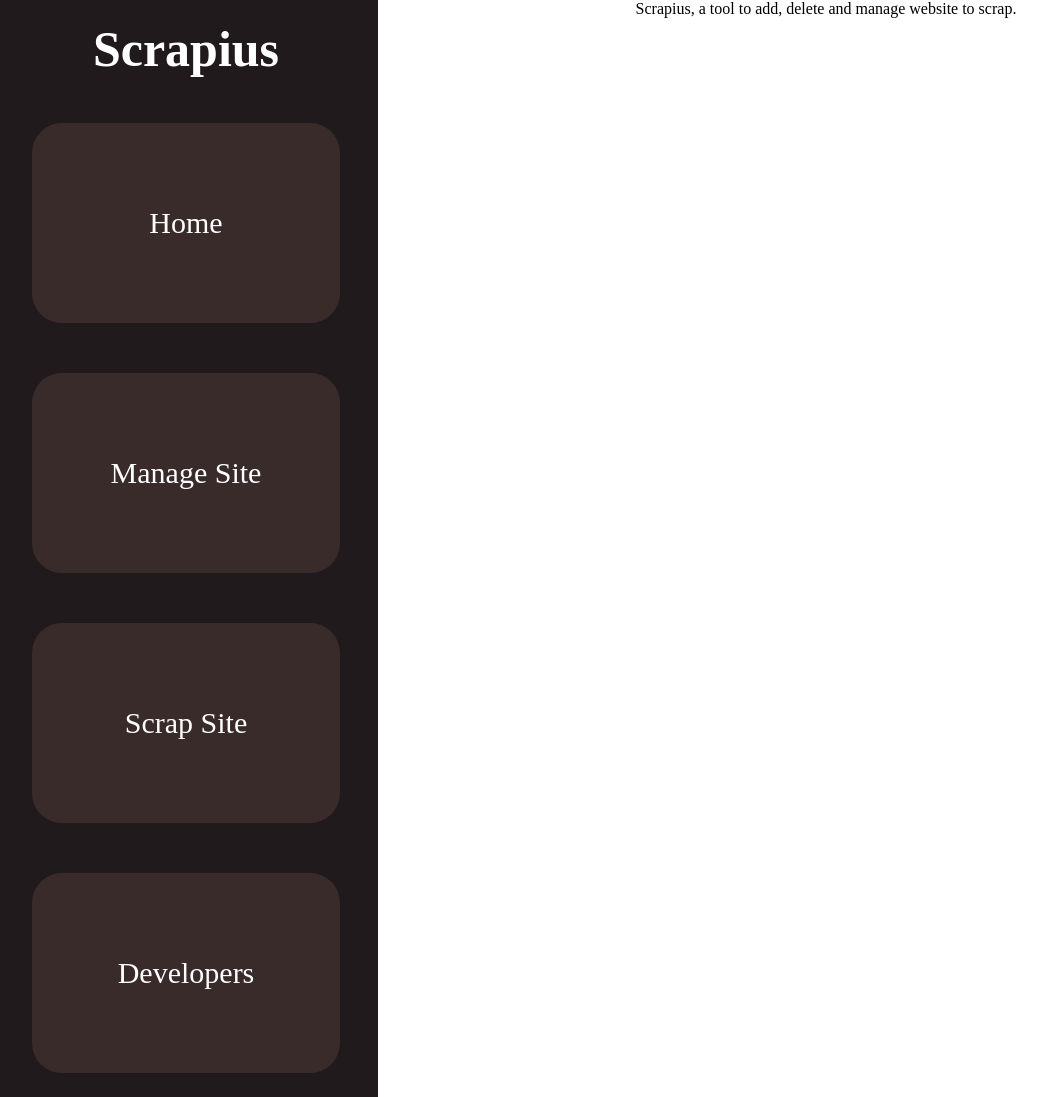
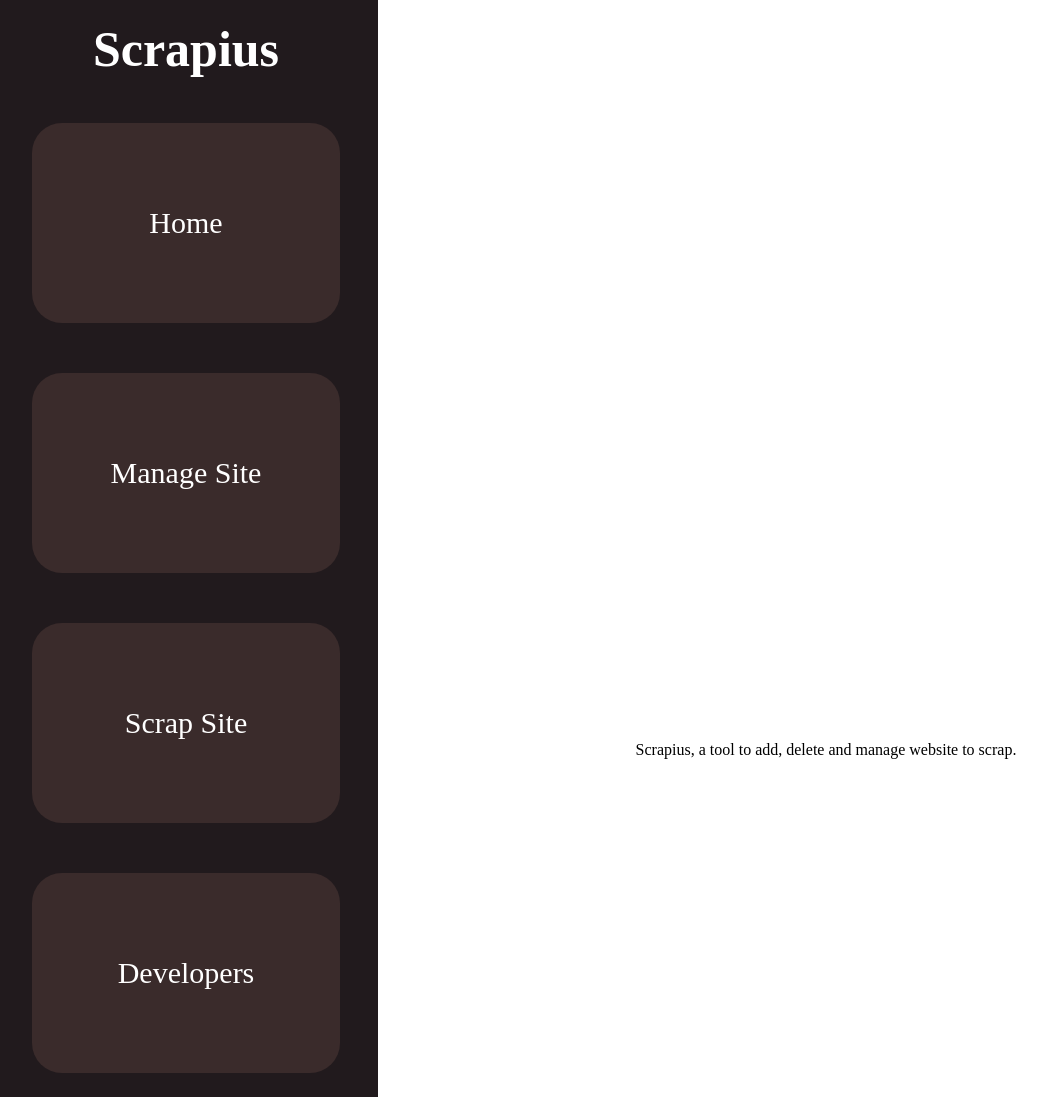
Before and after one commit to nikzdevz/Scrapius, a Flask app: page / in a window 1280 px wide. Shown: the top 1097 px of the page, without its empty margins (6-1053 px from the left). Run offline with Flask 3, Linux system fonts and the light colour scheme.

Commit message:
initial Website Ui and updated css

```diff
--- a/static/css/style.css
+++ b/static/css/style.css
@@ -173,7 +173,7 @@
 .home-container8 {
   flex: 1;
   width: auto;
-  height: var(--dl-size-size-xxlarge);
+  height: 1500px;
   display: flex;
   align-self: flex-start;
   align-items: center;
```
